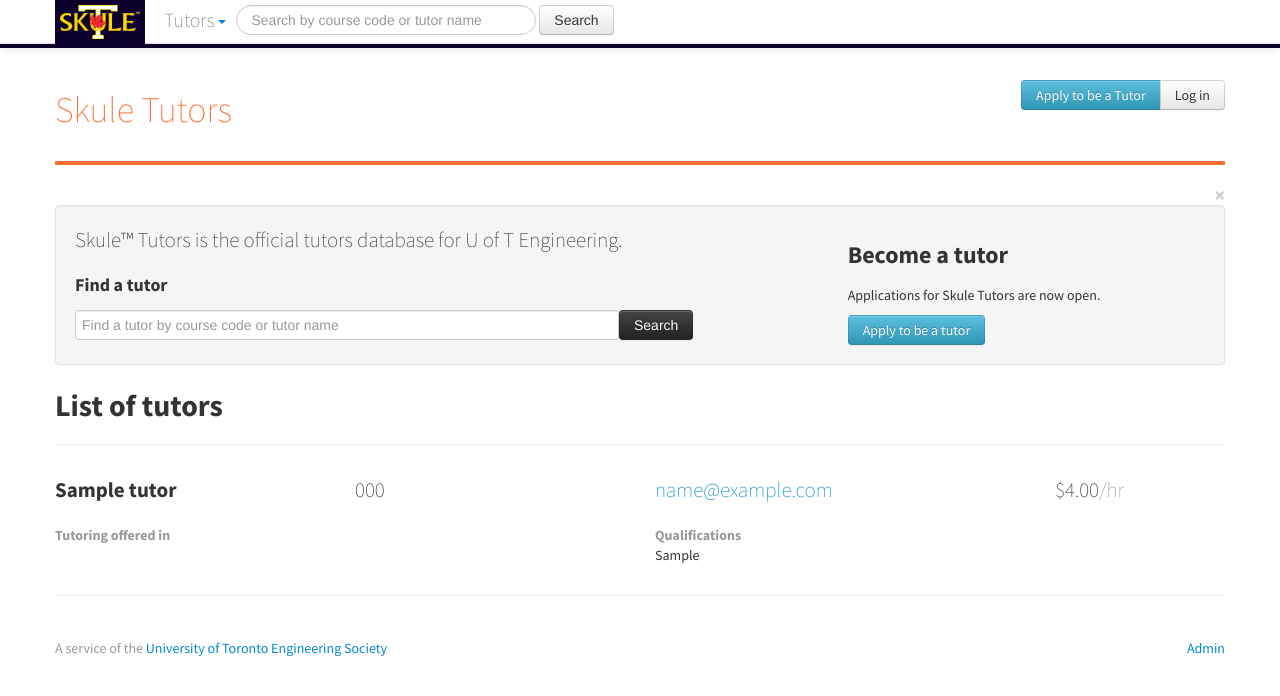
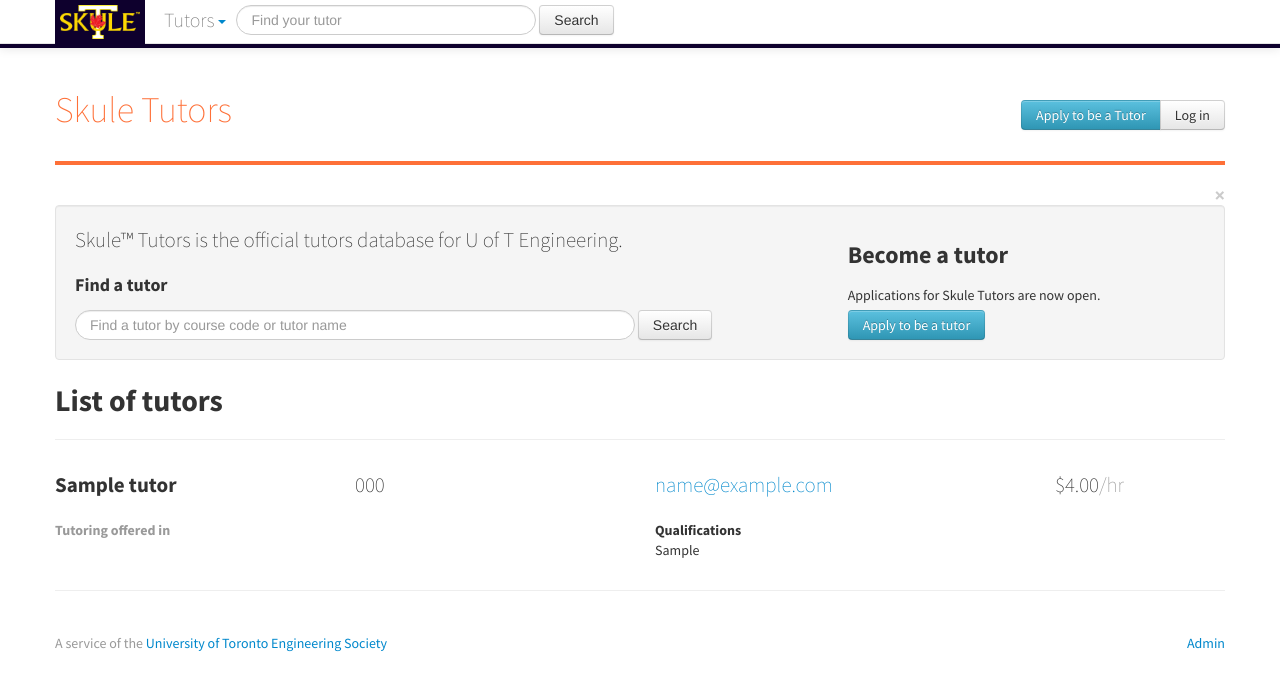
Before and after one commit to skule/skule_tutors2, a Django app: page / in a window 1280 px wide. Shown: the top 696 px of the page. Run offline with Django 3.2, Linux system fonts and the light colour scheme; tables that the repository leaves empty hold one stand-in row (values such as "Sample post"); parts of the project's set-up code (start-up, migrations or seed data) failed here and were passed over.

Commit message:
reformated the tutor list

```diff
--- a/templates/base.html
+++ b/templates/base.html
@@ -26,6 +26,8 @@
           rel='stylesheet' type='text/css'>
     <!-- wordpress head functions -->
     <!-- end of wordpress head -->
+    <script src="http://code.jquery.com/jquery.min.js"></script>
+    <script src="{{ STATIC_URL }}js/bootstrap.min.js"></script>
 
 </head>
 
@@ -72,7 +74,7 @@
                     </li>
                     <li>
                         <form action="{% url tutors.views.SearchTutors %}" class="navbar-form" method="GET">
-                            <input type="search" name="search" placeholder="Search by course code or tutor name"
+                            <input type="search" name="search" placeholder="Find your tutor"
                                    class="input-xlarge search-query"
                                    value='{% block search_field %}{% endblock %}'>
                             <input type="submit" class="btn" value="Search">
@@ -99,6 +101,7 @@
                     <a class="btn" href="{% url django.contrib.auth.views.logout %}">Logout</a>
                 </div>
             {% else %}
+                <br>
                 <div class="btn-group pull-right">
                     <a class="btn btn-info" href="{% url tutors.views.TutorApplication %}">Apply to be a Tutor</a>
                     <a class="btn" href="{% url django.contrib.auth.views.login %}">Log in</a>
@@ -140,7 +143,5 @@
         </p>
     </footer>
 </div>
-<script src="http://code.jquery.com/jquery-latest.js"></script>
-<script src="{{ STATIC_URL }}js/bootstrap.min.js"></script>
 </body>
 </html>
--- a/templates/tutor_list_open.html
+++ b/templates/tutor_list_open.html
@@ -16,15 +16,15 @@
 
                     <form action="{% url tutors.views.SearchTutors %}" class="navbar-form" method="GET">
                         <input type="search" name="search" placeholder="Find a tutor by course code or tutor name"
-                               class="input-xxlarge"
-                               value='{% block search_field %}{% endblock %}'><input
-                            type="submit" class="btn btn-inverse" value="Search">
+                               class="input-xxlarge search-query"
+                               value='{% block search_field %}{% endblock %}'>
+                        <input type="submit" class="btn" value="Search">
                     </form>
                 </div>
                 <div class="span4">
                     <h3>Become a tutor</h3>
-
-                    <p>Applications for Skule Tutors are now open.</p>
+                    <!-- TODO reformat this box so things lines up -->
+                    <p style="margin-bottom:5px;">Applications for Skule Tutors are now open.</p>
                     <a class="btn btn-info" href="{% url tutors.views.TutorApplication %}">Apply to be a tutor</a>
 
                 </div>
@@ -78,13 +78,14 @@
                                 </ul>
                             </div>
                             <div class="span6 qualifications">
-                                <h5 class="muted">
+                                <h5 data-toggle="collapse" data-target="#qualifications{{ forloop.counter }}">
                                     Qualifications
                                 </h5>
-
-                                <p>
-                                    {{ tutor.qualifications }}
-                                </p>
+                                <ul class="unstyled collapsed" id="qualifications{{ forloop.counter }}" data-toggle="collapse">
+                                {% for line in tutor.qualifications_as_list %}
+                                <li>{{ line }}</li>
+                                {% endfor %}
+                                </ul>
                             </div>
                         </div>
 
--- a/tutors/models.py
+++ b/tutors/models.py
@@ -23,6 +23,9 @@ class Tutor(models.Model):
     def __unicode__(self):
         return self.name
 
+    def qualifications_as_list(self):
+        return self.qualifications.split('\n')
+
         # TODO use python phonenumbers to process the phone number
 
 
```
